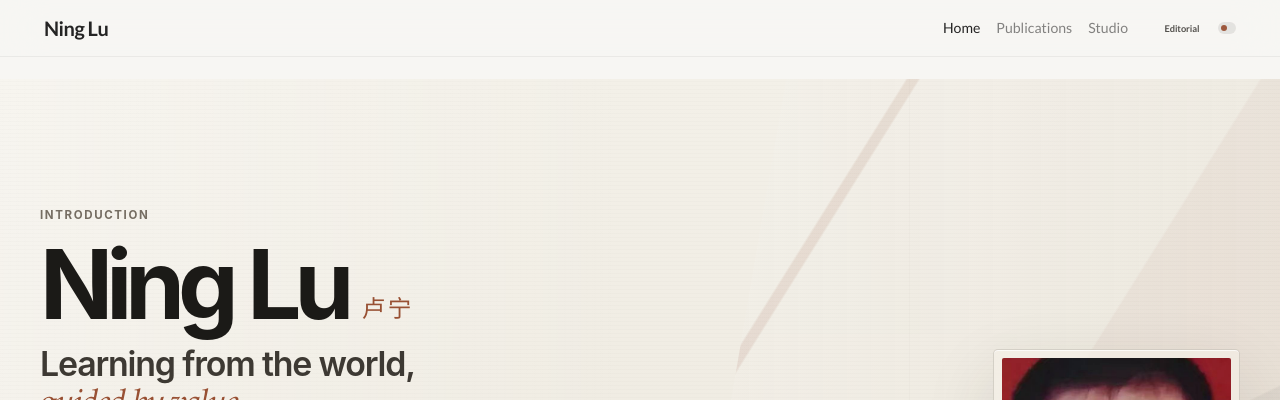
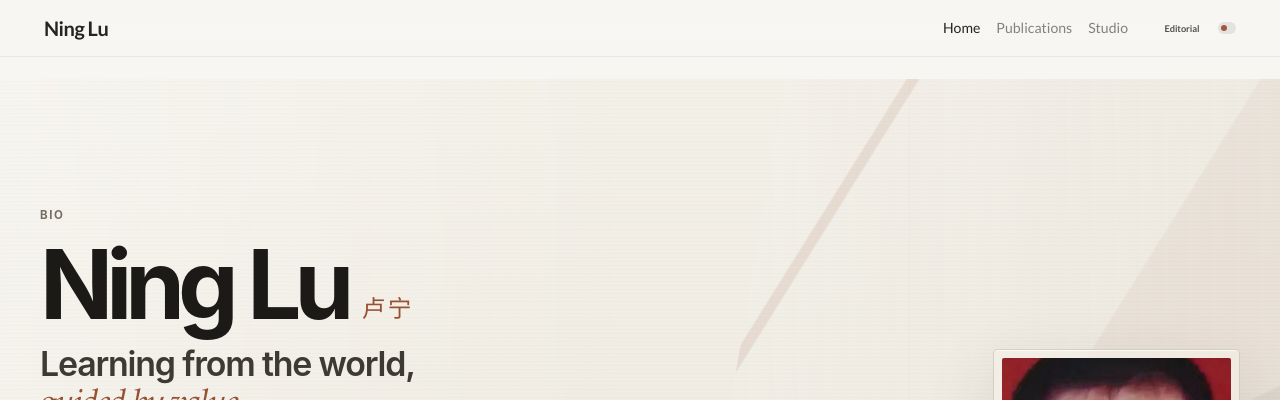
Before and after one commit to ColinLu50/colinlu50.github.io, a Jekyll site: the page built from index.html, in a window 1280 px wide and 900 px high. Shown: the top 400 px of the window. Built offline with Jekyll 4.4.1, drawn with Linux system fonts in a browser that asks for light colours; nearby versions of some CDN libraries; a style sheet for code colours, icons or effects is not loaded.

Commit message:
change the first title to "bio"

```diff
--- a/_includes/widgets/profile_card.html
+++ b/_includes/widgets/profile_card.html
@@ -5,7 +5,7 @@
 
   <div class="home-hero-inner">
     <div class="home-hero-copy">
-      <p class="home-eyebrow">Introduction</p>
+      <p class="home-eyebrow">Bio</p>
       <h1 class="home-name">
         <span class="home-name-primary">{{ site.data.profile.primary_name }}</span>
         {% if site.data.profile.secondary_name %}
```
